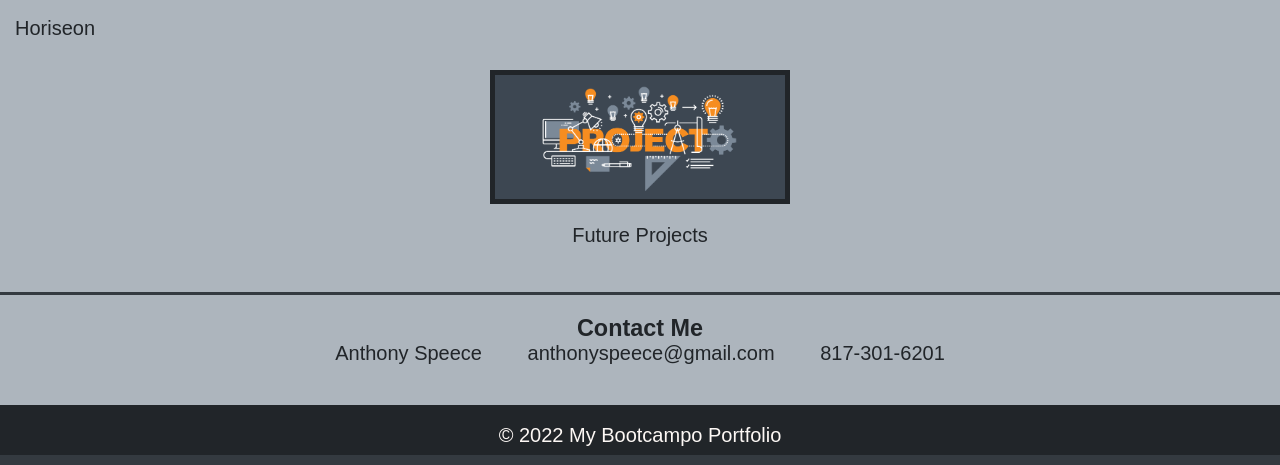
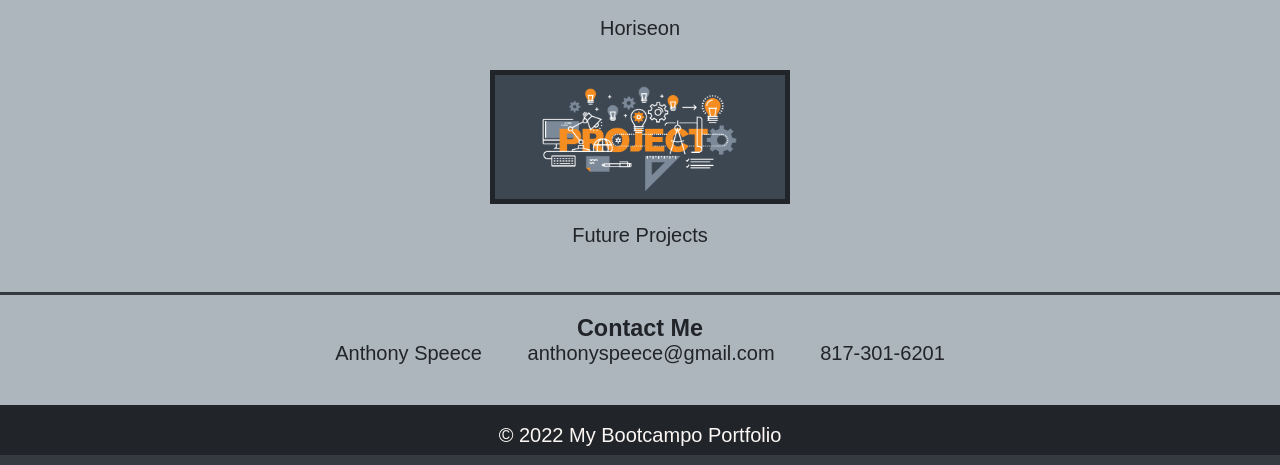
Before and after one commit to A-Speece/Week2_Challenge_My_Portfolio, a plain HTML site: page index.html in a window 1280 px wide. Shown: the part 894-1359 px from the top of the page. Drawn offline with Linux system fonts and the light colour scheme.

Commit message:
adding link to image heading in portfolio section

```diff
--- a/assets/css/style.css
+++ b/assets/css/style.css
@@ -81,6 +81,10 @@ section {
   background-color: var(--light-grey);
 }
 
+section a {
+  color:var(--black);
+}
+
 form {
   /* Center the form on the page */
   margin: 0 auto;
--- a/index.html
+++ b/index.html
@@ -34,7 +34,7 @@
 
         <div class="column">
         <img src="./assets/images/digital-marketing-meeting.jpg" alt="Horiseon">
-        <figcaption class="tex-left">Horiseon</figcaption>
+        <figcaption class="text-center"><a href="https://a-speece.github.io/Week_1_challenge/">Horiseon</a></figcaption>
         </div>
        <div class="column">
          <img src="./assets/images/future projects.png" alt="Future Projects">
```
